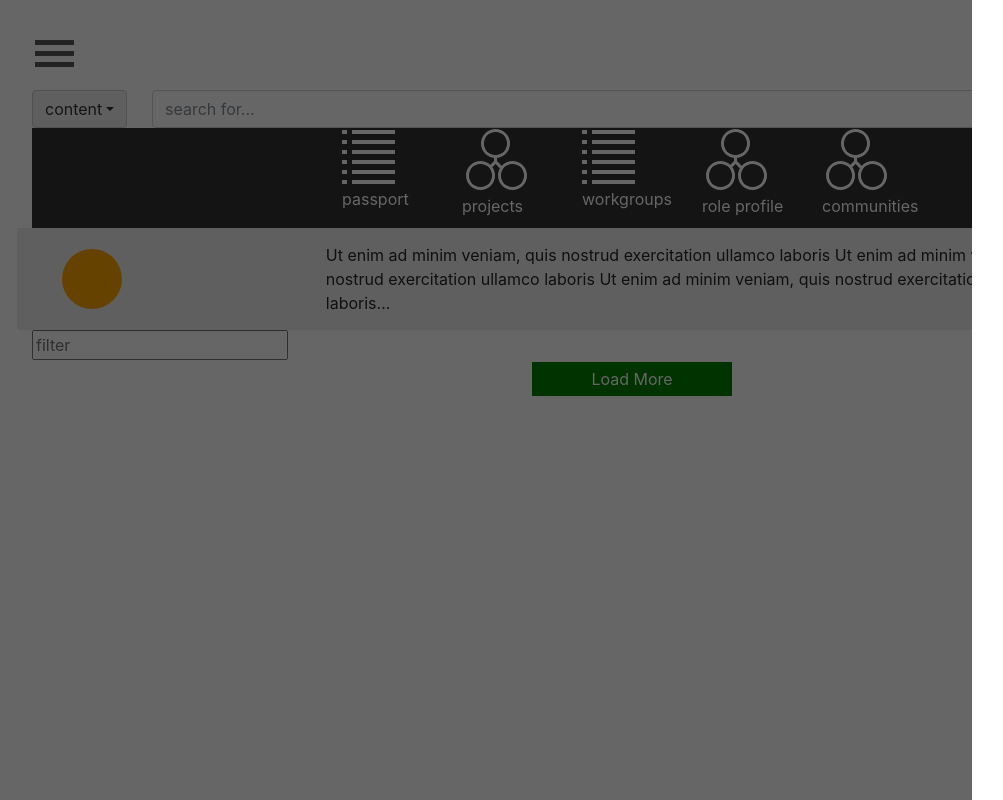
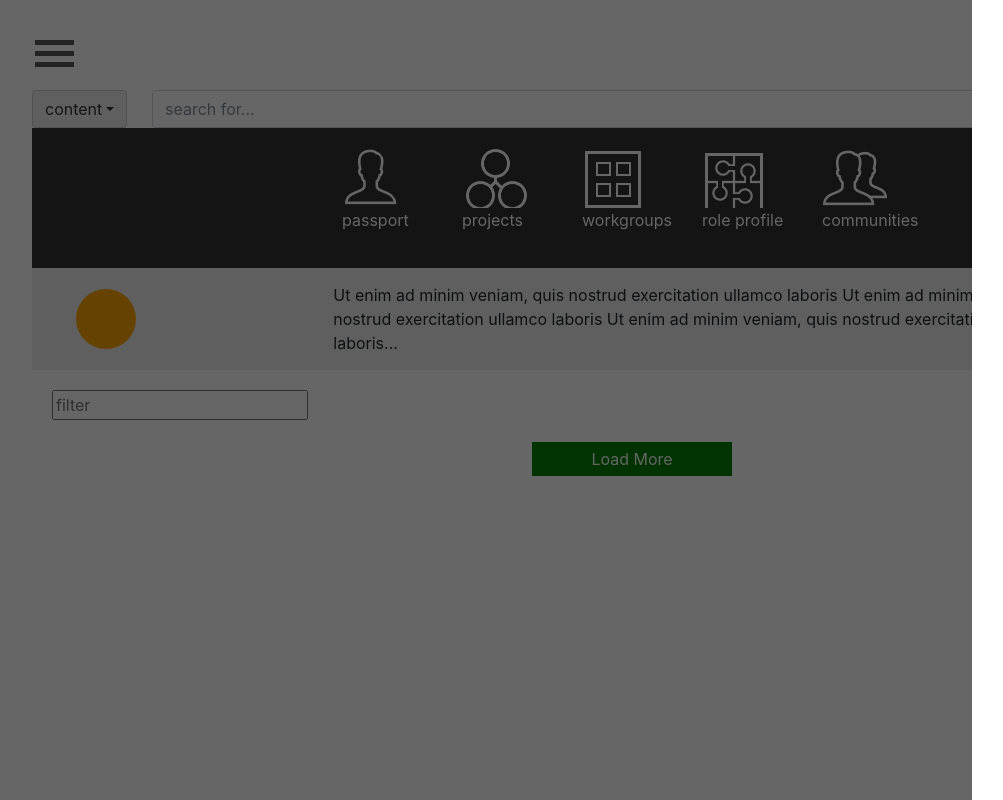
Before and after one commit to wangx6/stephen-test, a website with bundled scripts: page public/index.html in a window 1280 px wide. Shown: the whole page, without its empty margins (8-1011 px from the left). Built offline with nearby package versions, Linux system fonts and the light colour scheme; some packages are replaced by stand-ins of ours.

Commit message:
css finished

```diff
--- a/dev/style/module/index.scss
+++ b/dev/style/module/index.scss
@@ -10,6 +10,7 @@ body{
 .dt-home-banner{
 	background-color: #333;
 	color: #fff;
+	padding: 20px;
 }
 .dt-load-more-btn{
 	background-color: green;
@@ -68,6 +69,7 @@ body{
 .dt-statement-banner{
 	background-color: #efefef;
 	padding: 15px 0;
+	margin:0;
 }
 .dt-statement-banner__statement{
 	font-size: 1em;
@@ -100,6 +102,9 @@ body{
 	background-position: -650px -50px;
 	width: 50px;
 	height: 50px;
+}
+.dt-home__people-list-display{
+	padding: 20px;
 }
 .dt-home__people-list-display__control-panel{
 	padding: 15px auto;
@@ -176,42 +181,35 @@ body{
 	color: #333;
 }
 
-.dt-home-banner-icon__img__list{
+.dt-home-banner-icon__img__passport{
 	background-image: url("../img/sprite.png");
-	background-position: -1px -54px;
-	width: 55px;
-	height: 59px;
+	background-position: -297px -54px;
+	width: 58px;
+	height: 60px;
 }
 .dt-home-banner-icon__img__project{
 	background-image: url("../img/sprite.png");
 	background-position: -217px -49px;
-width: 67px;
-height: 66px;
+	width: 67px;
+	height: 60px;
 }
 .dt-home-banner-icon__img__workgroup{
 	background-image: url("../img/sprite.png");
 	background-position: -147px -50px;
-width: 62px;
-height: 61px;
+	width: 62px;
+	height: 60px;
 }
-.dt-home-banner-icon__img__workgroup{
+
+.dt-home-banner-icon__img__profiles{
+	background-image: url("../img/sprite.png");
+	background-position: -449px -47px;
+	width: 64px;
+	height: 60px;
+}
+.dt-home-banner-icon__img__communities{
 	background-image: url("../img/sprite.png");
 	display: block;
-	background-position: -1px -54px;
-	width: 55px;
-	height: 59px;
+	background-position: -374px -53px;
+	width: 67px;
+	height: 60px;
 }
-.dt-home-banner-icon__img__list{
-	background-image: url("../img/sprite.png");
-	display: block;
-	background-position: -1px -54px;
-	width: 55px;
-	height: 59px;
-}
-.dt-home-banner-icon__img__list{
-	background-image: url("../img/sprite.png");
-	display: block;
-	background-position: -1px -54px;
-	width: 55px;
-	height: 59px;
-}
--- a/public/index.html
+++ b/public/index.html
@@ -29,7 +29,7 @@
 		<search-bar ng-show="showSearchBar">searchbar</search-bar>
 		<div class="dt-home-banner d-flex justify-content-center">
 			<div class="dt-home-banner__icon ">
-				<div class="dt-home-banner-icon__img__list"></div>
+				<div class="dt-home-banner-icon__img__passport"></div>
 				<div>passport</div>
 			</div>
 			<div class="dt-home-banner__icon ">
@@ -41,11 +41,11 @@
 				<div>workgroups</div>
 			</div>
 			<div class="dt-home-banner__icon ">
-				<div class="dt-home-banner-icon__img__project"></div>
+				<div class="dt-home-banner-icon__img__profiles"></div>
 				<div>role profile</div>
 			</div>
 			<div class="dt-home-banner__icon ">
-				<div class="dt-home-banner-icon__img__project"></div>
+				<div class="dt-home-banner-icon__img__communities"></div>
 				<div>communities</div>
 			</div>
 		</div>
```
Also changed, not shown: public/css/index.css.
